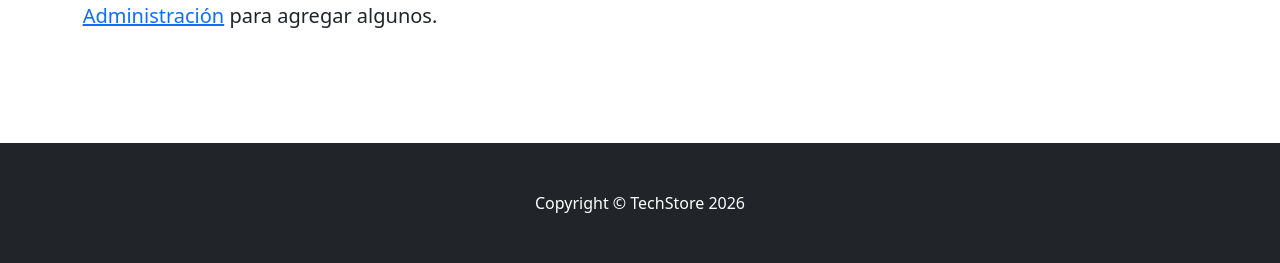
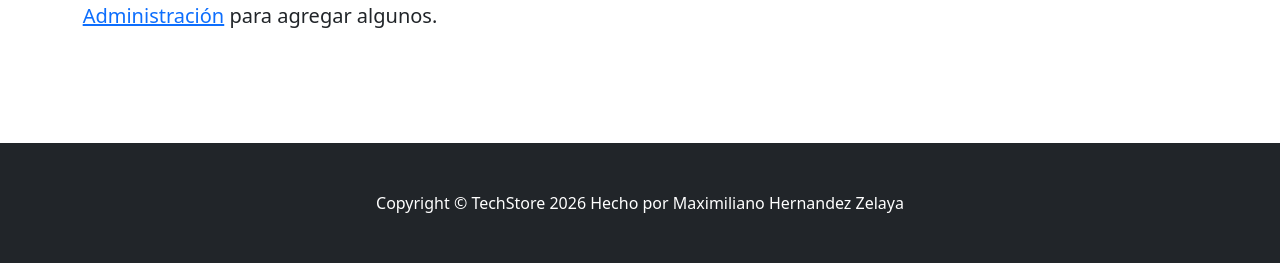
Before and after one commit to DeltaBe/Tienda-Electronica-Django, a Django app: page / in a window 1280 px wide. Shown: the part 781-1044 px from the top of the page. Run offline with Django 5.2, Linux system fonts and the light colour scheme; data that the repository does not hold is empty.

Commit message:
cambio en el footer

```diff
--- a/mi_app/Templates/carrito.html
+++ b/mi_app/Templates/carrito.html
@@ -113,7 +113,7 @@
 
     <footer class="py-4 bg-dark mt-5">
         <div class="container text-center text-white-50 small">
-            <p>&copy; TechStore 2026</p>
+            <p>&copy; TechStore 2026 Hecho por Maximiliano Hernandez Zelaya</p>
         </div>
     </footer>
 
--- a/mi_app/Templates/index.html
+++ b/mi_app/Templates/index.html
@@ -112,7 +112,7 @@
     </main>
 
     <footer class="py-5 bg-dark">
-        <div class="container"><p class="m-0 text-center text-white">Copyright &copy; TechStore 2026</p></div>
+        <div class="container"><p class="m-0 text-center text-white">Copyright &copy; TechStore 2026 Hecho por Maximiliano Hernandez Zelaya</p></div>
     </footer>
 
     <script src="https://cdn.jsdelivr.net/npm/bootstrap@5.3.0/dist/js/bootstrap.bundle.min.js"></script>
```
